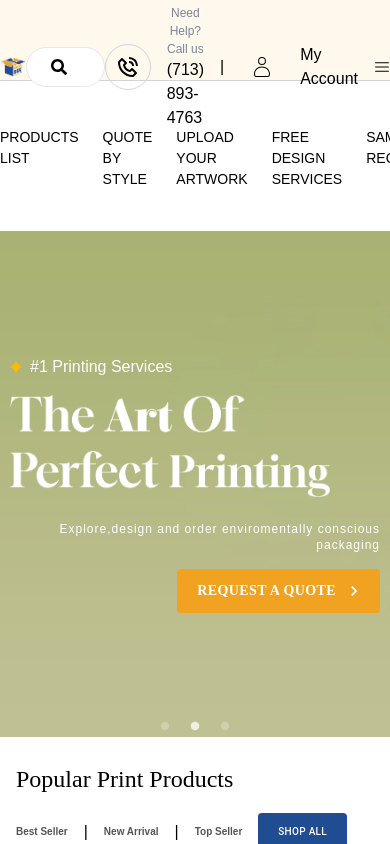
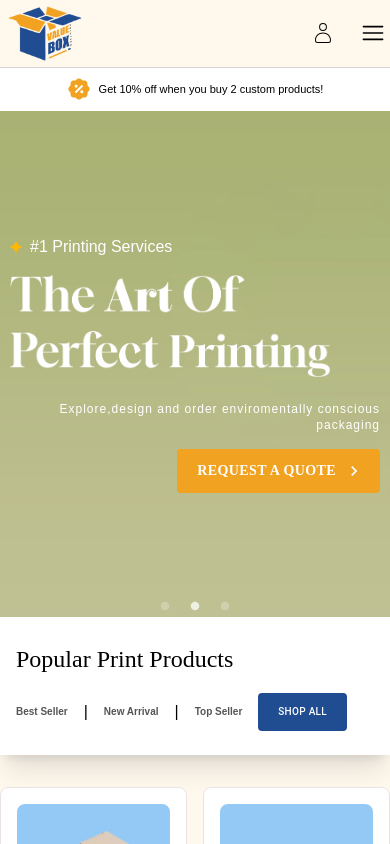
Before and after one commit to techinalhamza/valueBoxPrinting, a React (Vite) app: page / in a window 390 px wide. Shown: the top 844 px of the page. Built offline with nearby package versions, Linux system fonts and the light colour scheme; a web font is replaced by a local one.

Commit message:
solve responsivnes issue

```diff
--- a/src/App.jsx
+++ b/src/App.jsx
@@ -14,6 +14,7 @@ import DeliveryInfo from "./pages/delivery info/DeliveryInfo";
 import Privacy from "./pages/privacy-policy/Privacy";
 import TermConditions from "./pages/term&conditions/TermConditions";
 import Support from "./pages/Support center/Support";
+import "../src/components/Responsive.css";
 
 function App() {
   return (
--- a/src/index.css
+++ b/src/index.css
@@ -25,10 +25,7 @@ html {
   width: 100%;
   margin: auto;
 }
-textarea,
-input::placeholder {
-  /* color: #ccc; */
-}
+
 
 .slick-arrow {
   position: absolute !important;
```
Also changed, not shown: 1 other file (tests, documents, lock files or other folders).
